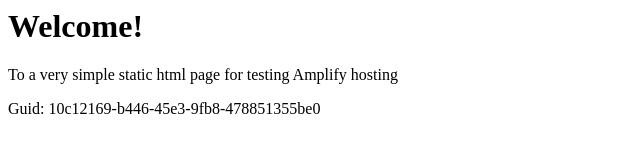
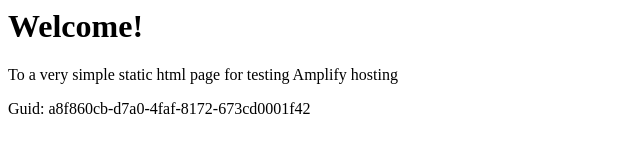
Before and after one commit to aws-aemilia-iad/Github-PR-Commit-Integration-Test-DoNotTouch-GitHubWebhookPushCanaryTest-v1-gamma-us-east-1, a website: page src/index.html in a window 1280 px wide. Shown: the full height of the page, 0-640 px from the left. Drawn offline with Linux system fonts and the light colour scheme.

Commit message:
commit from integ tests

```diff
--- a/src/index.html
+++ b/src/index.html
@@ -12,6 +12,6 @@
 <body>
     <h1>Welcome!</h1>
     <p>To a very simple static html page for testing Amplify hosting</p>
-    <p>Guid: 10c12169-b446-45e3-9fb8-478851355be0</p></body>
+    <p>Guid: a8f860cb-d7a0-4faf-8172-673cd0001f42</p></body>
 
 </html>
```
